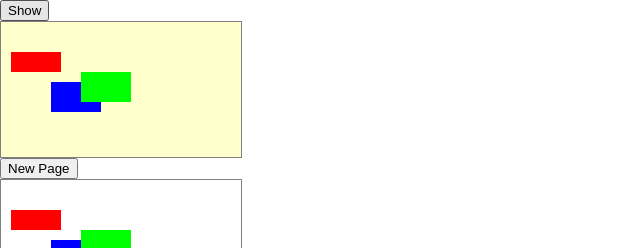
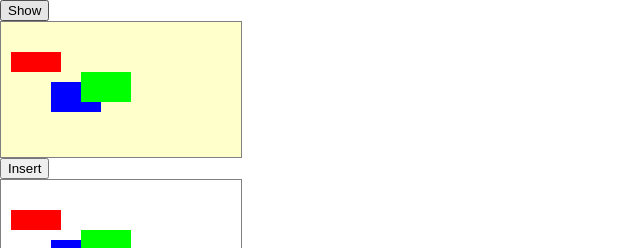
Before and after one commit to snakajima/studio-js, a React (Create React App) app: page / in a window 1280 px wide. Shown: the top 248 px of the page, without its empty margins (0-640 px from the left). Built offline with nearby package versions, Linux system fonts and the light colour scheme.

Commit message:
delete page

```diff
--- a/src/App.js
+++ b/src/App.js
@@ -40,10 +40,11 @@ var store = createStore((_state, action)=> {
     state.pages.unshift({});
     break;
   case 'duplicatePage':
-    state.pages.splice(action.pageIndex, 0, Object.assign({}, action.page));
+    state.pages.splice(action.pageIndex + 1, 0, Object.assign({}, action.page));
     break;
   case 'deletePage':
-    state.pages = state.pages.filter((p) => {return p!==action.page});
+    state.pages.splice(action.pageIndex, 1);
+    //state.pages = state.pages.filter((p) => {return p!==action.page});
     break;
   case 'moveSceneElement':
     //console.log('moveSceneElement');
@@ -123,7 +124,7 @@ class Scene extends Component {
             return <Element key={index} pageIndex={-1} element={element} />
           })
         }</div>
-        <button onClick={()=>{store.dispatch({type:'duplicateScene'})}} >New Page</button>
+        <button onClick={()=>{store.dispatch({type:'duplicateScene'})}} >Insert</button>
       </div>
     );
   }
@@ -152,7 +153,6 @@ class Page extends Component {
       var element = Object.assign({}, sceneElement);
       var e = this.props.page[element.id];
       if (typeof e === 'object' && e.translate.length===2) {
-        console.log(e);
         element.x += e.translate[0];
         element.y += e.translate[1];
       }
@@ -164,7 +164,7 @@ class Page extends Component {
         <div className="page" onDrop={this.onDrop} onDragOver={this.onDragOver}>
           {this.sceneElements.map((element, index)=>{ return <Element key={index} pageIndex={this.props.pageIndex} element={element} />})}
         </div>
-        <button onClick={()=>{store.dispatch({type:'deletePage', page:this.props.page})}} >Delete</button>
+        <button onClick={()=>{store.dispatch({type:'deletePage', pageIndex:this.props.pageIndex})}} >Delete</button>
         <button onClick={()=>{store.dispatch({type:'duplicatePage', page:this.props.page, pageIndex:this.props.pageIndex})}} >Duplicate</button>
       </div>
     );
```
